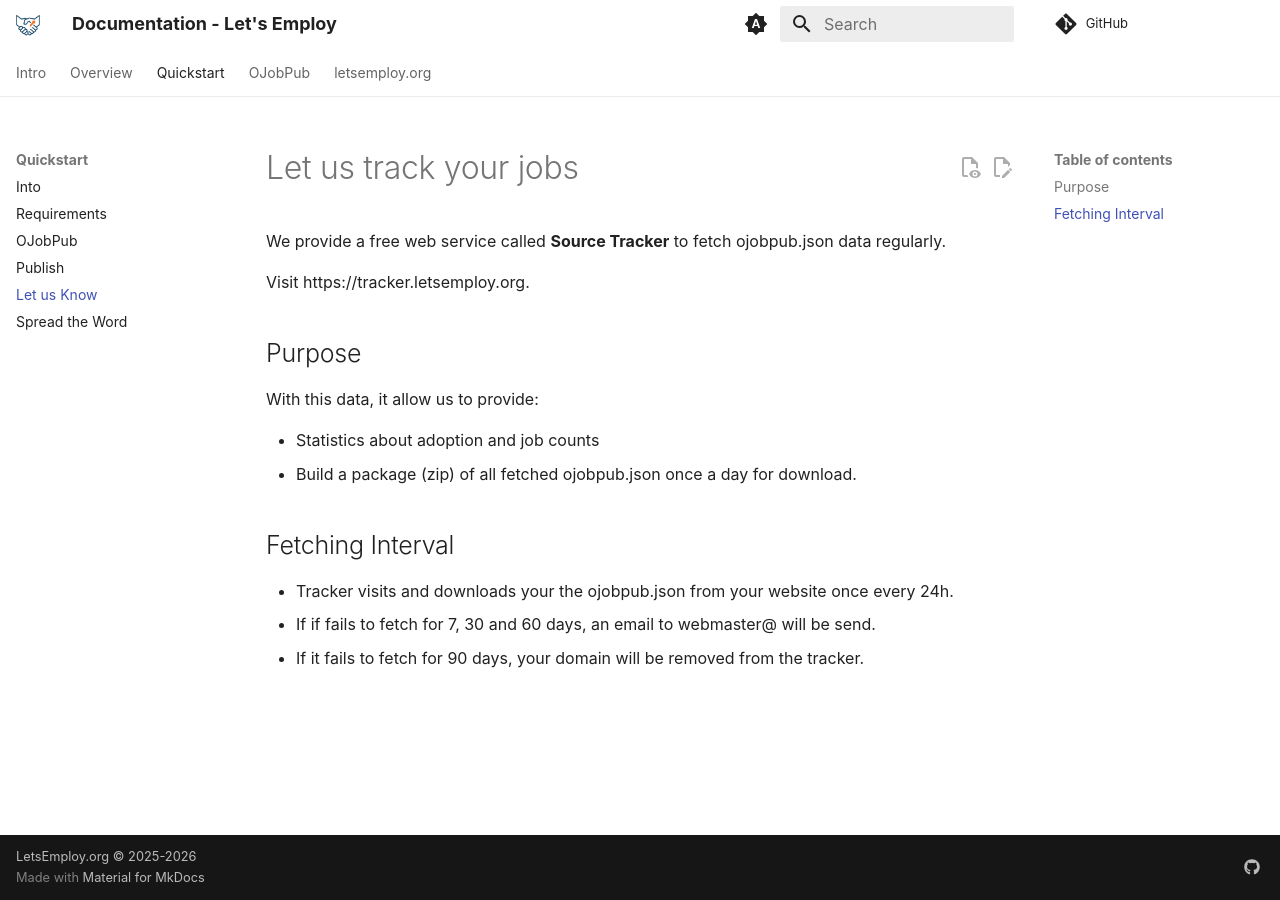
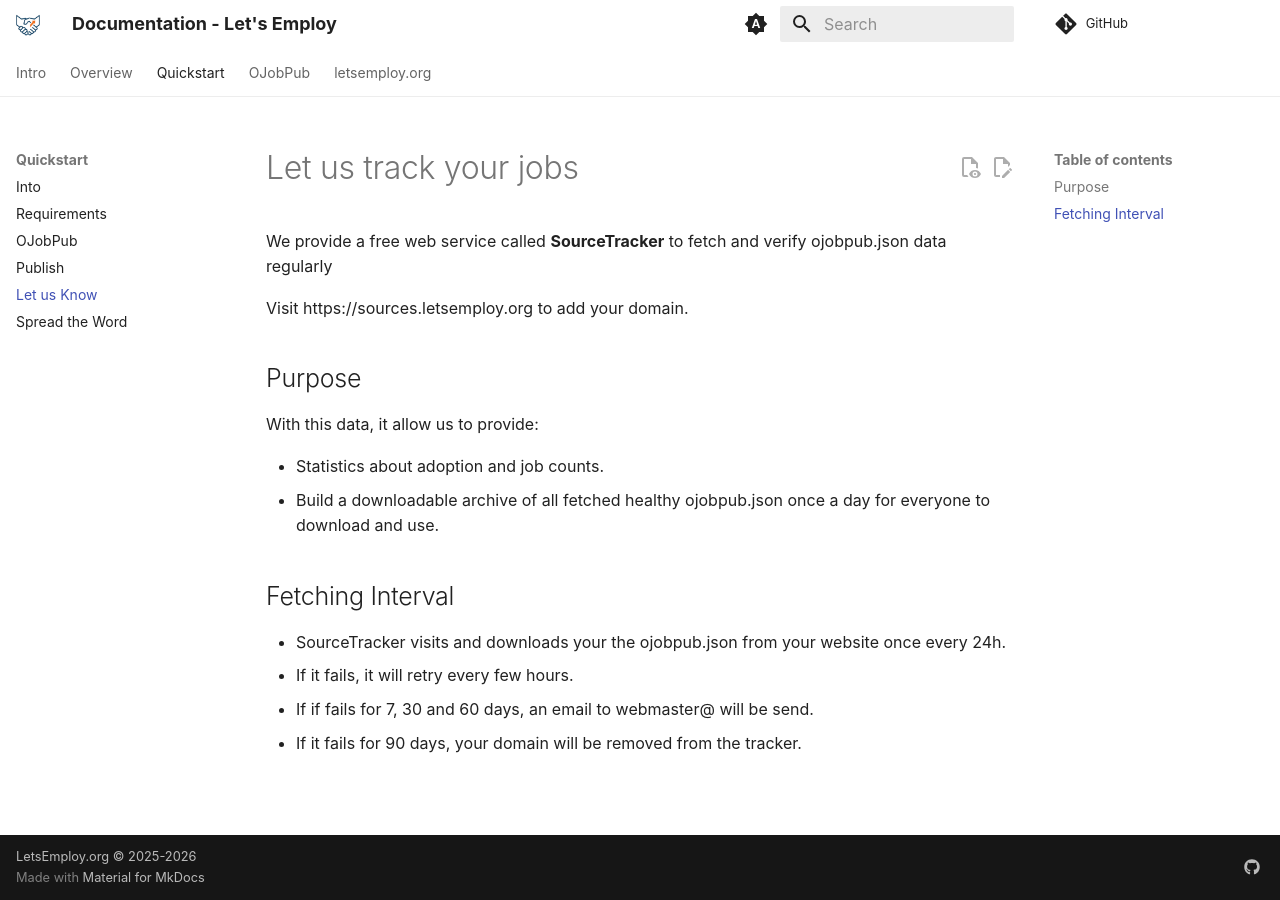
Before and after one commit to letsemploy/docs, an MkDocs documentation site: the page built from docs/quickstart/let-us-know.md, in a window 1280 px wide. Built offline with MkDocs 1.6.1 and Material for MkDocs 9.7.7, drawn with Linux system fonts in a browser that asks for light colours; comment, search, counter and statistics services are not loaded.

Commit message:
Revise Source Tracker details in let-us-know.md
Updated service name and improved clarity in the description and fetching interval sections.

```diff
--- a/docs/quickstart/let-us-know.md
+++ b/docs/quickstart/let-us-know.md
@@ -1,18 +1,19 @@
 # Let us track your jobs
 
-We provide a free web service called **Source Tracker** to fetch ojobpub.json data regularly.
+We provide a free web service called **SourceTracker** to fetch and verify ojobpub.json data regularly
 
-Visit https://tracker.letsemploy.org.
+Visit https://sources.letsemploy.org to add your domain.
 
 ## Purpose
 
 With this data, it allow us to provide:
 
-- Statistics about adoption and job counts
-- Build a package (zip) of all fetched ojobpub.json once a day for download.
+- Statistics about adoption and job counts.
+- Build a downloadable archive of all fetched healthy ojobpub.json once a day for everyone to download and use.
 
 ## Fetching Interval
 
-- Tracker visits and downloads your the ojobpub.json from your website once every 24h.
-- If if fails to fetch for 7, 30 and 60 days, an email to webmaster@<your-domain> will be send.
-- If it fails to fetch for 90 days, your domain will be removed from the tracker.
+- SourceTracker visits and downloads your the ojobpub.json from your website once every 24h.
+- If it fails, it will retry every few hours.
+- If if fails for 7, 30 and 60 days, an email to webmaster@<your-domain> will be send.
+- If it fails for 90 days, your domain will be removed from the tracker.
```
